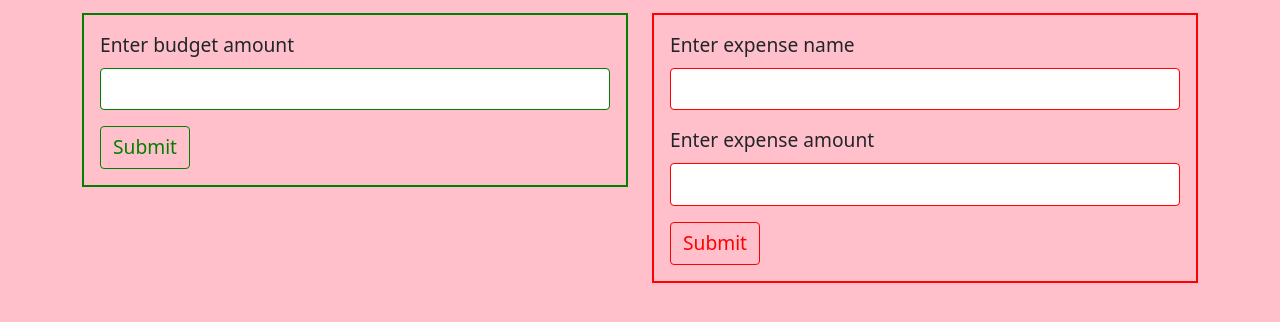
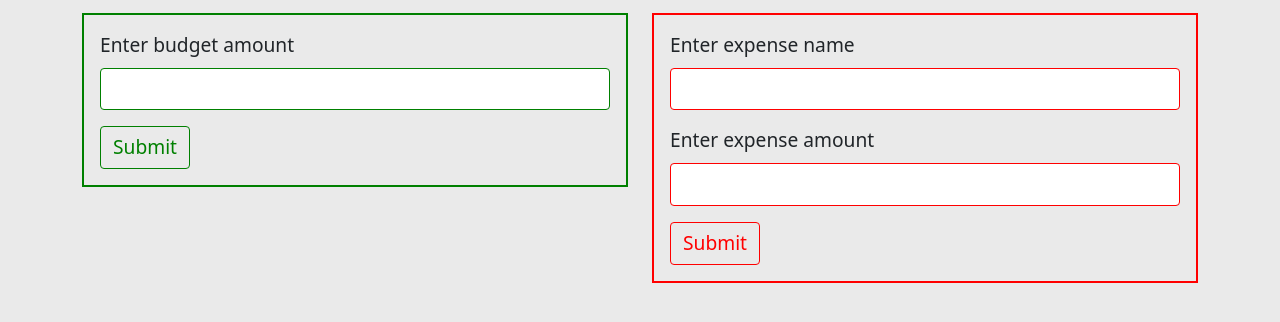
Before and after one commit to andresfcatano0/budget, a plain HTML site: page index.html in a window 1280 px wide. Shown: the part 105-427 px from the top of the page. Drawn offline with nearby package versions, Linux system fonts and the light colour scheme.

Commit message:
Update background color

```diff
--- a/style.css
+++ b/style.css
@@ -1,6 +1,5 @@
 body {
-	background-color: pink;
-	/* background-color: #80808029; */
+	background-color: #80808029;
 }
 
 .h1 {
```
